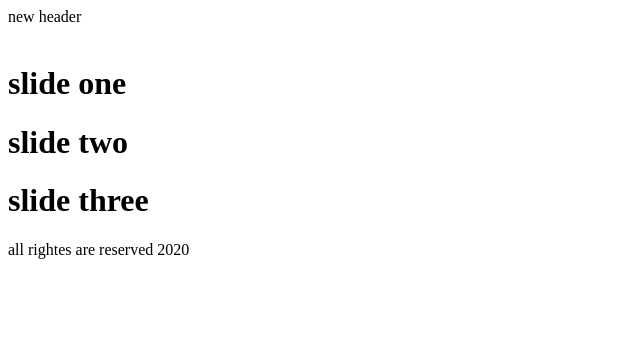
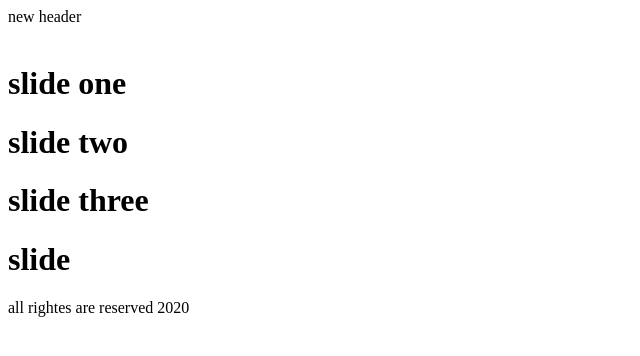
Before and after one commit to github20232/git, a website: page index.html in a window 1280 px wide. Shown: the whole page, without its empty margins (0-640 px from the left). Drawn offline with Linux system fonts and the light colour scheme.

Commit message:
slide added

```diff
--- a/index.html
+++ b/index.html
@@ -17,6 +17,7 @@
         <h1>slide one</h1>
         <h1>slide two</h1>
         <h1>slide three</h1>
+        <h1>slide</h1>
     </div>
     <footer>
         all rightes are reserved 2020
```
